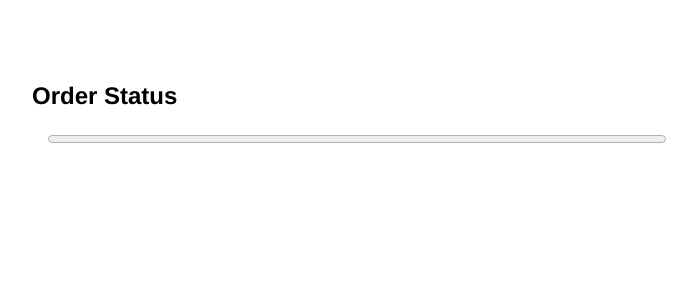
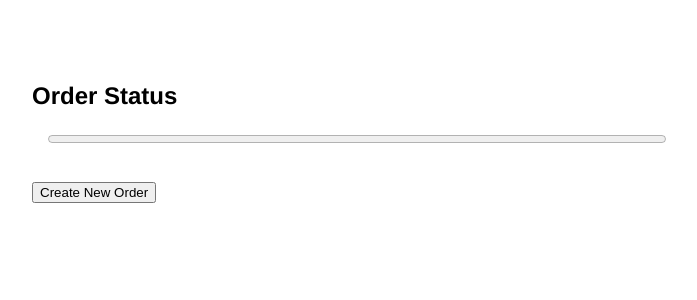
Before and after one commit to nicolleromero/js-coffee-ap, a Flask app: page / in a window 1280 px wide. Shown: the part 252-552 px from the top of the page, without its empty margins (283-980 px from the left). Run offline with Flask 2, Linux system fonts and the light colour scheme.

Commit message:
Completed coffee store

```diff
--- a/static/js/coffeeShop.js
+++ b/static/js/coffeeShop.js
@@ -1,5 +1,6 @@
 "use strict";
 
+// Adds a row (selected item, string) to the cart
 const addItemToCart = (itemName) => {
   $('#cart-items').append(`
     <tr>
@@ -8,11 +9,14 @@ const addItemToCart = (itemName) => {
   `);
 };
 
+// Clears everything out of the cart and resets total to 0
 const resetCart = () => {
   $('#cart-total').html('0.00');
   $('#cart-items').empty();
 };
 
+
+// Calculates the total for all items in cart
 const incrementCartTotal = (price) => {
   const cartTotal = $('#cart-total');
 
@@ -22,6 +26,7 @@ const incrementCartTotal = (price) => {
   cartTotal.html(total.toFixed(2));
 };
 
+// Updates running total of coffees sold up top
 const incrementCoffeeSold = (amountSold) => {
   let coffeeSold = Number($('#coffee-sold-counter').html());
   coffeeSold += amountSold;
@@ -38,3 +43,22 @@ const setProgressAndStatus = (progressVal, statusMsg) => {
 //
 // Add your event handlers below.
 //
+
+const button = $('.add-to-order');
+
+button.on('click', () => {
+  addItemToCart('Coffee');
+  incrementCartTotal(1.50);
+  incrementCoffeeSold($('#cart-items').children().length);
+  setProgressAndStatus(50, "Successfully added to cart");
+});
+
+$('#place-order').on('click', () => {
+  setProgressAndStatus(100, "Your order is complete!");
+  resetCart();
+});
+
+$('#new-order').on('click', () => {
+  // $('#coffee-sold-counter').html('0')
+  setProgressAndStatus(0, "Start a new order...");
+});
--- a/templates/index.html
+++ b/templates/index.html
@@ -1,15 +1,15 @@
 <!doctype html>
 <html lang="en">
+
 <head>
   <meta charset="utf-8">
   <meta name="viewport" content="width=device-width, initial-scale=1">
   <title>Coffee Shop</title>
   <link rel="stylesheet" href="/static/css/style.css">
-    <script
-      src="http://code.jquery.com/jquery-3.5.1.js"
-      integrity="sha256-QWo7LDvxbWT2tbbQ97B53yJnYU3WhH/C8ycbRAkjPDc="
+  <script src="http://code.jquery.com/jquery-3.5.1.js" integrity="sha256-QWo7LDvxbWT2tbbQ97B53yJnYU3WhH/C8ycbRAkjPDc="
     crossorigin="anonymous"></script>
 </head>
+
 <body>
   <header>
     <h1>Welcome to Our Coffee Shop!</h1>
@@ -76,8 +76,16 @@
         <p id="order-status-message"></p>
       </div>
     </section>
+
+    <h2>
+      <div>
+        <button id="new-order">Create New Order</button>
+      </div>
+    </h2>
+    </section>
   </main>
 
   <script src="/static/js/coffeeShop.js"></script>
 </body>
+
 </html>
```
Lines whose indentation alone changed are shown as unchanged.
